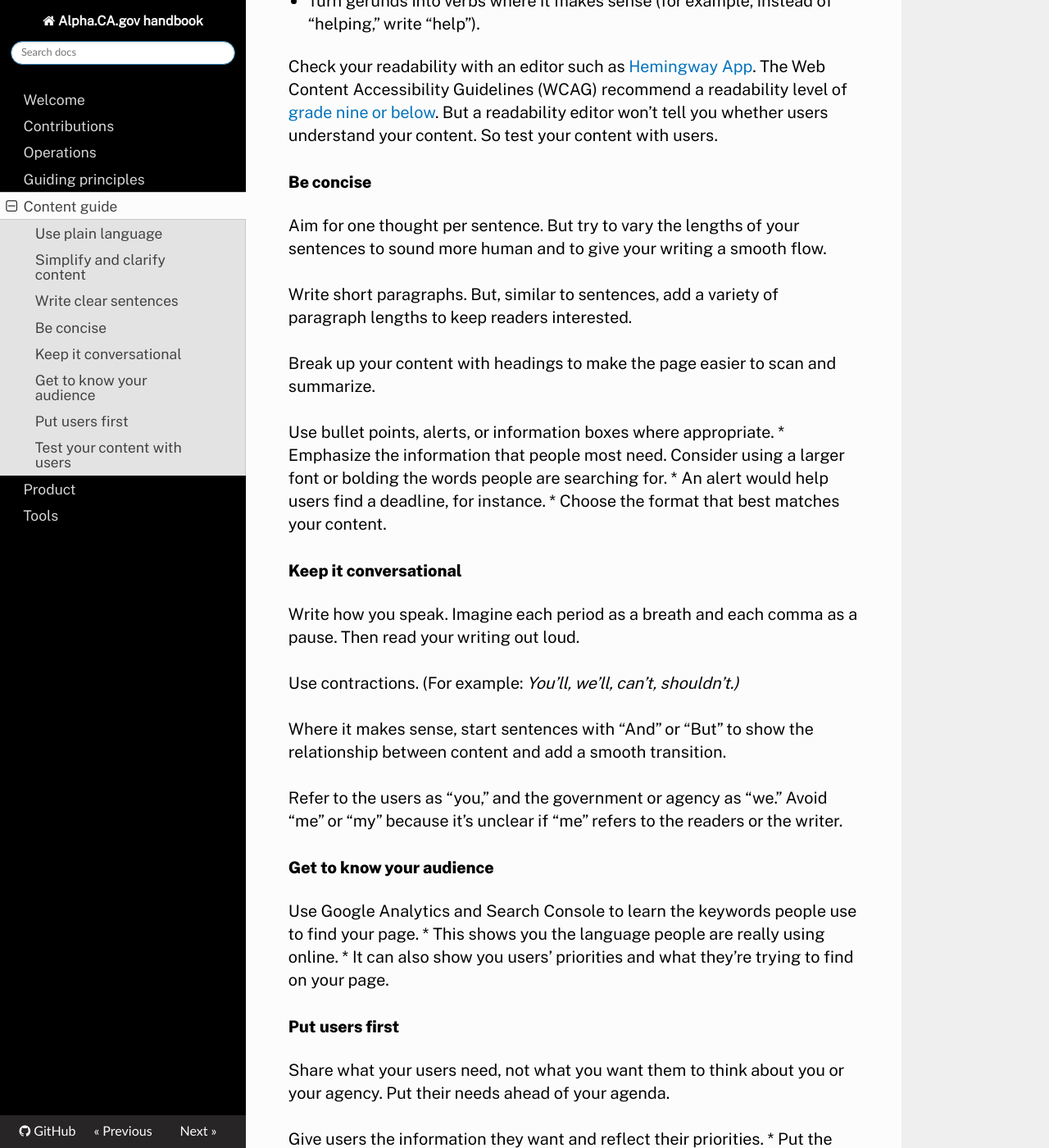
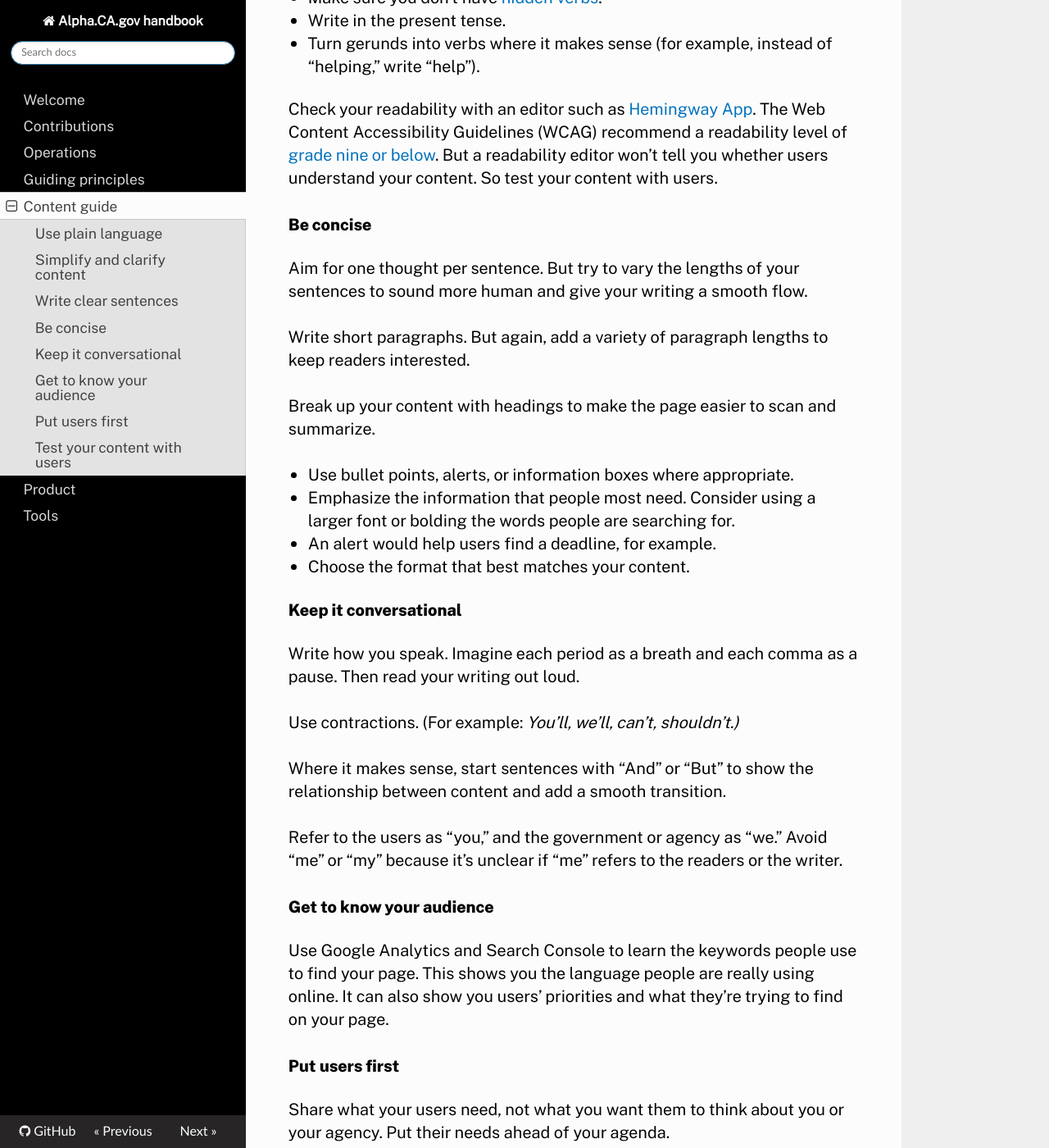
Before and after one commit to cagov/handbook-cadotgov, an MkDocs documentation site: the page built from docs/content.md, in a window 1280 px wide and 1400 px high, scrolled down 928 px. Shown: the whole window at 82% size. Built offline with MkDocs 1.6.1, drawn with Linux system fonts in a browser that asks for light colours; nearby versions of some CDN libraries; old or Windows-style settings are respelled for this version of MkDocs; some of the changed text lies outside the part shown.

Commit message:
Update content.md

```diff
--- a/docs/content.md
+++ b/docs/content.md
@@ -5,12 +5,12 @@
 Plain language is humane. It’s accessible to everyone, including readers with cognitive disabilities and low literacy.
 
 ### Simplify and clarify content
-When you have a choice, [choose the simpler word](https://plainlanguage.gov/guidelines/words/use-simple-words-phrases/)
-*   For example, choose _use_ instead of _utilize_
+*   When you have a choice, [choose the simpler word](https://plainlanguage.gov/guidelines/words/use-simple-words-phrases/).
+*   For example, choose _use_ instead of _utilize_.
 *   Avoid or explain jargon.
-*   Spell out acronyms on first reference. Put the acronym in parentheses if you refer to it later
-*   Avoid negative phrases and find a positive one instead that are easier to understand
-    *   For example, instead of “don’t have,” write “lack”
+*   Spell out acronyms on first reference. Put the acronym in parentheses if you refer to it later.
+*   Where you can, avoid negative phrases. Find a positive one instead because they're easier to understand.
+    *   For example, instead of “don’t have,” write “lack.”
 
 Simplify and clarify your content, but not at the expense of clarity. Test your content with users to check if your content is easy to understand.
 
@@ -18,8 +18,8 @@
 *   For example, if a user types a city outside of California, helper text would kindly guide them to the appropriate next step: “Sorry, we don’t recognize that city. Please enter a city or zip code in California.”
 
 ### Write clear sentences
-Use [active voice](https://plainlanguage.gov/guidelines/conversational/use-active-voice/) and strong verbs.
 
+*   Use [active voice](https://plainlanguage.gov/guidelines/conversational/use-active-voice/) and strong verbs.
 *   Make sure you don’t have [hidden verbs](https://plainlanguage.gov/guidelines/words/avoid-hidden-verbs/).
 *   Write in the present tense.
 *   Turn gerunds into verbs where it makes sense (for example, instead of “helping,” write “help”).
@@ -27,15 +27,15 @@
 Check your readability with an editor such as [Hemingway App](http://hemingwayapp.com/). The Web Content Accessibility Guidelines (WCAG) recommend a readability level of [grade nine or below](https://www.w3.org/TR/UNDERSTANDING-WCAG20/meaning-supplements.html). But a readability editor won’t tell you whether users understand your content. So test your content with users.
 
 ### Be concise
-Aim for one thought per sentence. But try to vary the lengths of your sentences to sound more human and to give your writing a smooth flow.
+Aim for one thought per sentence. But try to vary the lengths of your sentences to sound more human and give your writing a smooth flow.
 
-Write short paragraphs. But, similar to sentences, add a variety of paragraph lengths to keep readers interested.
+Write short paragraphs. But again, add a variety of paragraph lengths to keep readers interested.
 
 Break up your content with headings to make the page easier to scan and summarize.
 
-Use bullet points, alerts, or information boxes where appropriate.
+*   Use bullet points, alerts, or information boxes where appropriate.
 *   Emphasize the information that people most need. Consider using a larger font or bolding the words people are searching for.
-    *   An alert would help users find a deadline, for instance.
+*   An alert would help users find a deadline, for example.
 *   Choose the format that best matches your content.
 
 ### Keep it conversational
@@ -48,14 +48,13 @@
 Refer to the users as “you,” and the government or agency as “we.” Avoid “me” or “my” because it’s unclear if “me” refers to the readers or the writer.
 
 ### Get to know your audience
-Use Google Analytics and Search Console to learn the keywords people use to find your page.
-*   This shows you the language people are really using online.
-*   It can also show you users’ priorities and what they’re trying to find on your page.
+
+Use Google Analytics and Search Console to learn the keywords people use to find your page. This shows you the language people are really using online. It can also show you users’ priorities and what they’re trying to find on your page.
 
 ### Put users first
 Share what your users need, not what you want them to think about you or your agency. Put their needs ahead of your agenda.
 
-Give users the information they want and reflect their priorities.
+*   Give users the information they want and reflect their priorities.
 *   Put the content they most want first on the page.
 *   Highlight information they’re looking for.
 
```
